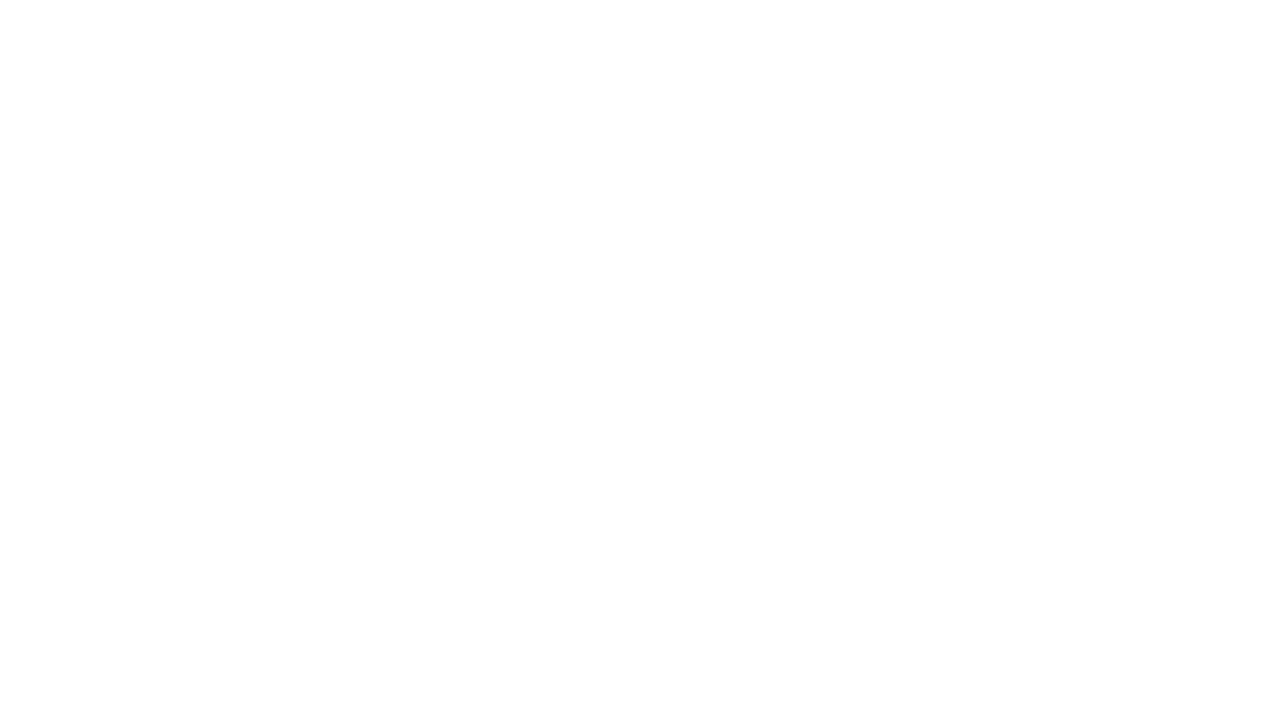
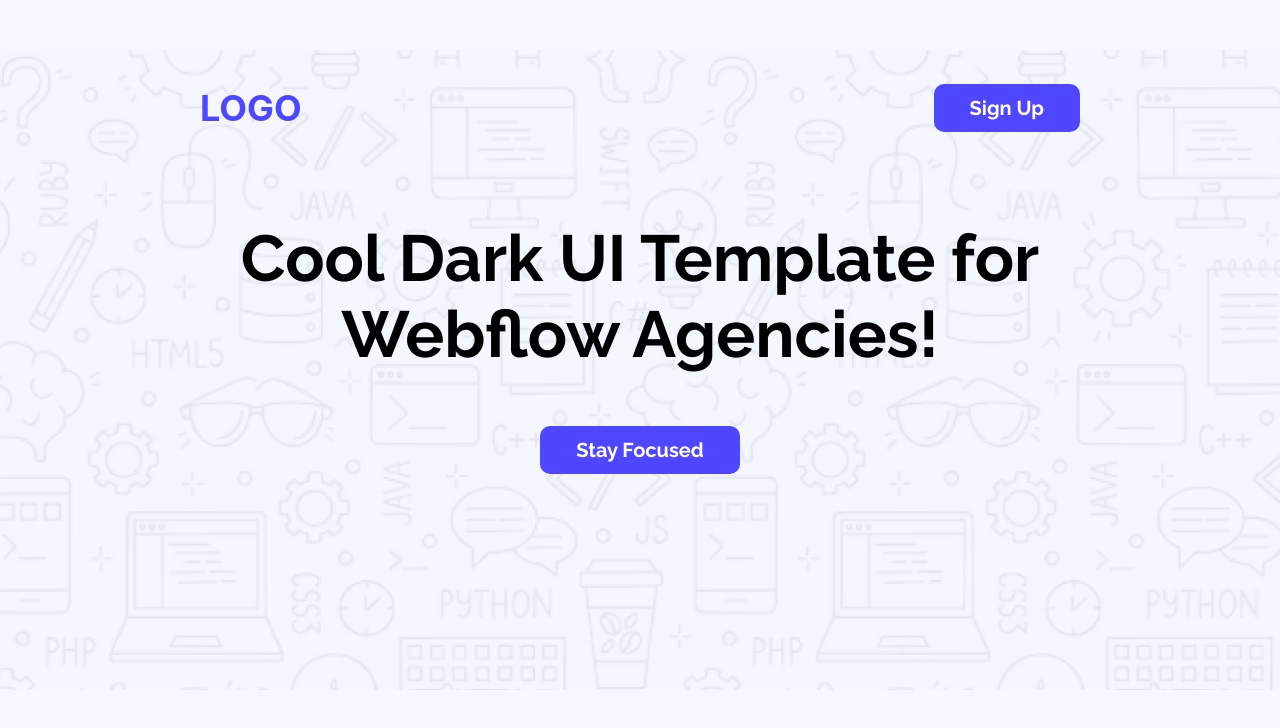
Before and after one commit to nayeemahmed0/Assignment-1, a plain HTML site: page B12A01-landing-launchpad/index.html in a window 1280 px wide. Drawn offline with Linux system fonts and the light colour scheme.

Commit message:
added navbar and banner

```diff
--- a/B12A01-landing-launchpad/index.html
+++ b/B12A01-landing-launchpad/index.html
@@ -4,12 +4,27 @@
     <meta charset="UTF-8">
     <meta name="viewport" content="width=device-width, initial-scale=1.0">
     <title>My First Assignment</title>
+
+<link rel="preconnect" href="https://fonts.googleapis.com">
+<link rel="preconnect" href="https://fonts.gstatic.com" crossorigin>
+<link href="https://fonts.googleapis.com/css2?family=Raleway:ital,wght@0,100..900;1,100..900&display=swap" rel="stylesheet">
+
+    <link rel="stylesheet" href="styles/assignment.css">
 </head>
-<body>
-    <header>
+<body class="raleway-normal">
+    <header class="background-image">
+        <nav>
+            <h3 class="nav-title">LOGO</h3>
+            <a href=""></a><button class="btn-primary">Sign Up</button>
+        </nav>
+        <div class="banner">
+            <h2 class="content-title">Cool Dark UI Template for <br>Webflow Agencies!</h2>
+            <button class="btn-primary">Stay Focused</button>
+        </div>
 
     </header>
     <main>
+
 
     </main>
     <footer>
--- /dev/null
+++ b/B12A01-landing-launchpad/styles/assignment.css
@@ -0,0 +1,74 @@
+body{
+  margin: 0px;
+  padding: 0px;
+  background-color: #f5f8ff;;
+}
+
+.raleway-normal{
+  font-family: "Raleway", sans-serif;
+  font-optical-sizing: auto;
+
+  font-style: normal;
+}
+
+
+
+
+/* shared style */
+.text-primary{
+
+}
+.btn-primary{
+  background-color: #4E47FF;
+  color: #FFFFFF;
+  font-weight: bold;
+  padding: 12px 36px;
+  border-radius: 10px;
+  font-family: 'Raleway', sans-serif;
+  font-size: 20px;
+  border: none;
+
+}
+.btn-primary:hover{
+    background-color: bisque;
+    color: #252432;
+    border: 2px solid #4E47FF;
+    box-shadow: tomato;
+    border-radius: 5px;
+}
+/* nav style */
+nav{
+    display: flex;
+    align-items: center;
+    justify-content: space-between;
+    margin: 50px 200px;
+}
+.nav-title{
+
+ font-size: 36px;
+ color: #4E47FF;
+}
+h3{
+  font-family:'Inter', sans-serif;
+  font-weight: bold
+  font-size: 20px;
+
+}
+/* bannner style */
+.content-title{
+  font-family: 'Raleway', sans-serif;.
+  font-weight: bold;
+  font-size: 65px;
+  font-style: normal;
+
+}
+.background-image{
+  background-image: url(../Assets/Hero-bg.png);
+  background-size: cover;
+  background-position: center;
+  margin: 0;
+  height: 80vh;
+}
+.banner{
+  text-align: center;
+}
```
Also changed, not shown: B12A01-landing-launchpad/styles/Assets/Hero-bg.png (added), B12A01-landing-launchpad/styles/Assets/avatar.png (added), B12A01-landing-launchpad/styles/Assets/icon-star.png (added), B12A01-landing-launchpad/styles/Assets/wc-big.png (added), B12A01-landing-launchpad/styles/Assets/wc-mini.png (added), B12A01-landing-launchpad/styles/ui/action.png (added), B12A01-landing-launchpad/styles/ui/banner.png (added), B12A01-landing-launchpad/styles/ui/footer.png (added), B12A01-landing-launchpad/styles/ui/newsletter.png (added), B12A01-landing-launchpad/styles/ui/productive_user.png (added), B12A01-landing-launchpad/styles/ui/review.png (added).
